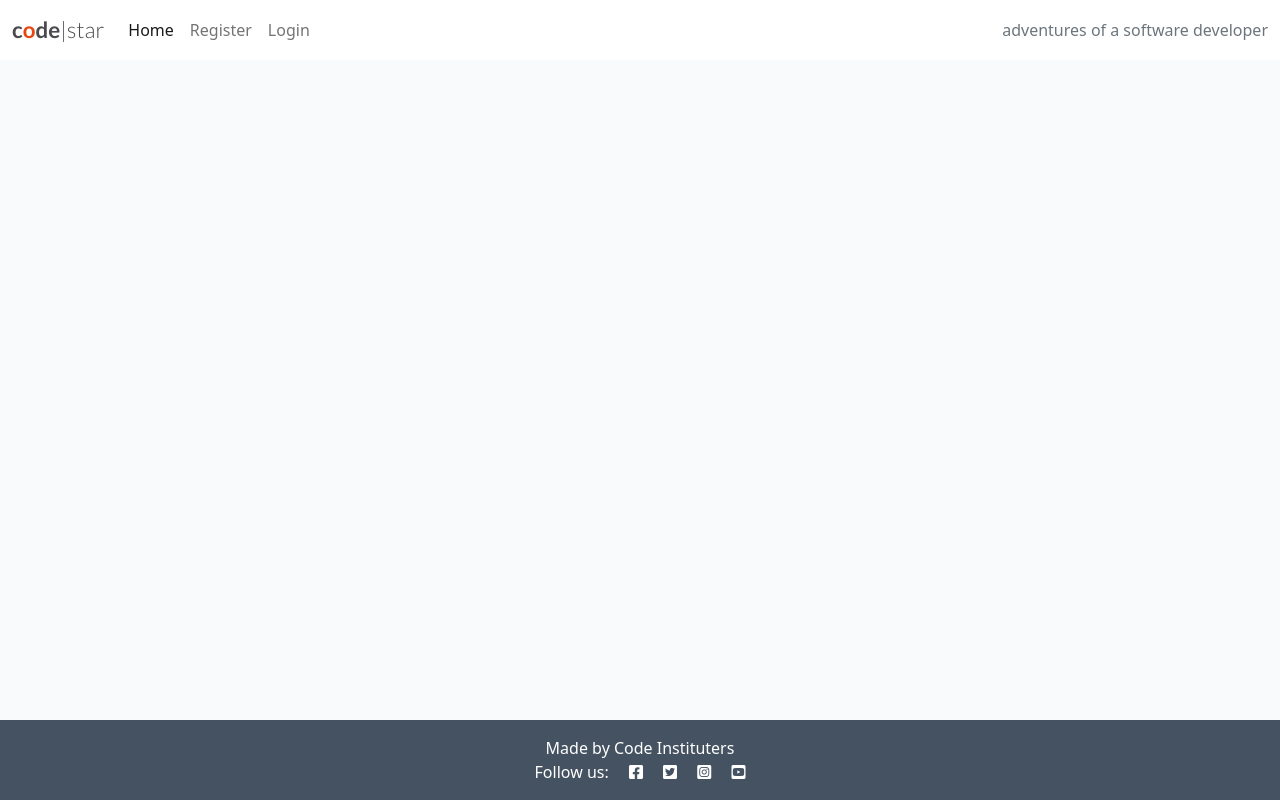
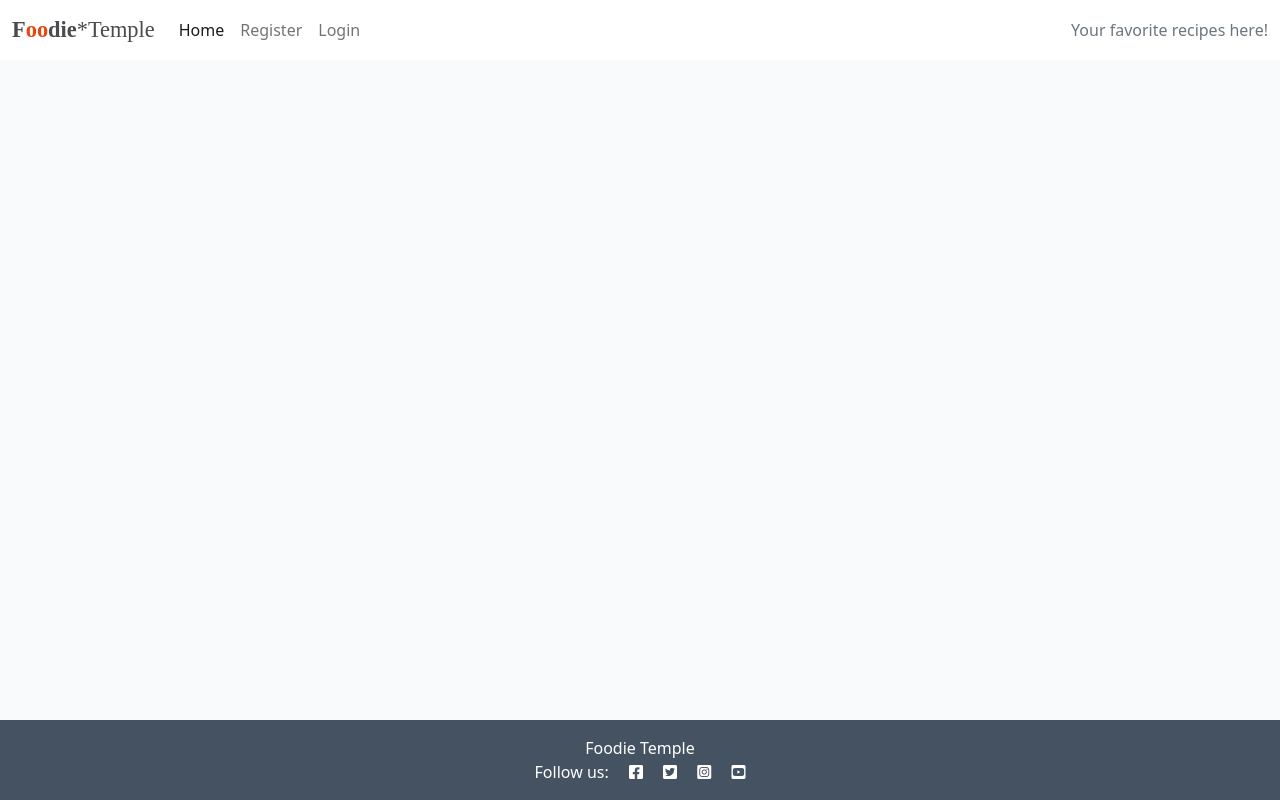
Before and after one commit to gioZAK/foodietemple, a Django app: template templates/base.html in a window 1280 px wide. Run offline with Django 3.2, Linux system fonts and the light colour scheme; the template is opened without the code that fills it, so the values that code supplies are empty.

Commit message:
Update templates

```diff
--- a/static/css/style.css
+++ b/static/css/style.css
@@ -3,7 +3,7 @@ body {
 }
 
 .brand {
-    font-family: Lato, sans-serif;
+    font-family: Ubuntu;
     font-size: 1.4rem;
     font-weight: 700;
     color: #4A4A4F;
--- a/templates/base.html
+++ b/templates/base.html
@@ -4,7 +4,7 @@
 <html class="h-100">
 
 <head>
-    <title>CodeStar Blog</title>
+    <title>Foodie Temple Blog</title>
 
     <link rel="preconnect" href="https://fonts.gstatic.com">
     <link href="https://fonts.googleapis.com/css2?family=Roboto:wght@300&display=swap" rel="stylesheet">
@@ -26,8 +26,8 @@
 
     <nav class="navbar navbar-expand-lg navbar-light bg-white">
         <div class="container-fluid">
-            <a class="navbar-brand" href="{% url 'home' %}"><span class="brand">c<span class="red-o">o</span>de<span
-                        class="thin">|star</span></span></span></a>
+            <a class="navbar-brand" href="{% url 'home' %}"><span class="brand">F<span class="red-o">oo</span>die<span
+                        class="thin">*Temple</span></span></span></a>
             <button class="navbar-toggler" type="button" data-bs-toggle="collapse" data-bs-target="#navbarText"
                 aria-controls="navbarText" aria-expanded="false" aria-label="Toggle navigation">
                 <span class="navbar-toggler-icon"></span>
@@ -51,7 +51,7 @@
                     {% endif %}
                 </ul>
                 <span class="navbar-text text-muted">
-                    adventures of a software developer
+                    Your favorite recipes here!
                 </span>
             </div>
         </div>
@@ -65,7 +65,7 @@
 
     <!-- Footer -->
     <footer class="footer mt-auto py-3 dark-bg">
-        <p class="m-0 text-center text-white">Made by Code Instituters</p>
+        <p class="m-0 text-center text-white">Foodie Temple</p>
         <p class="m-0 text-center text-white">Follow us: <i class="fab fa-facebook-square ms-3"></i>
             <i class="fab fa-twitter-square ms-3"></i>
             <i class="fab fa-instagram-square ms-3"></i>
```
